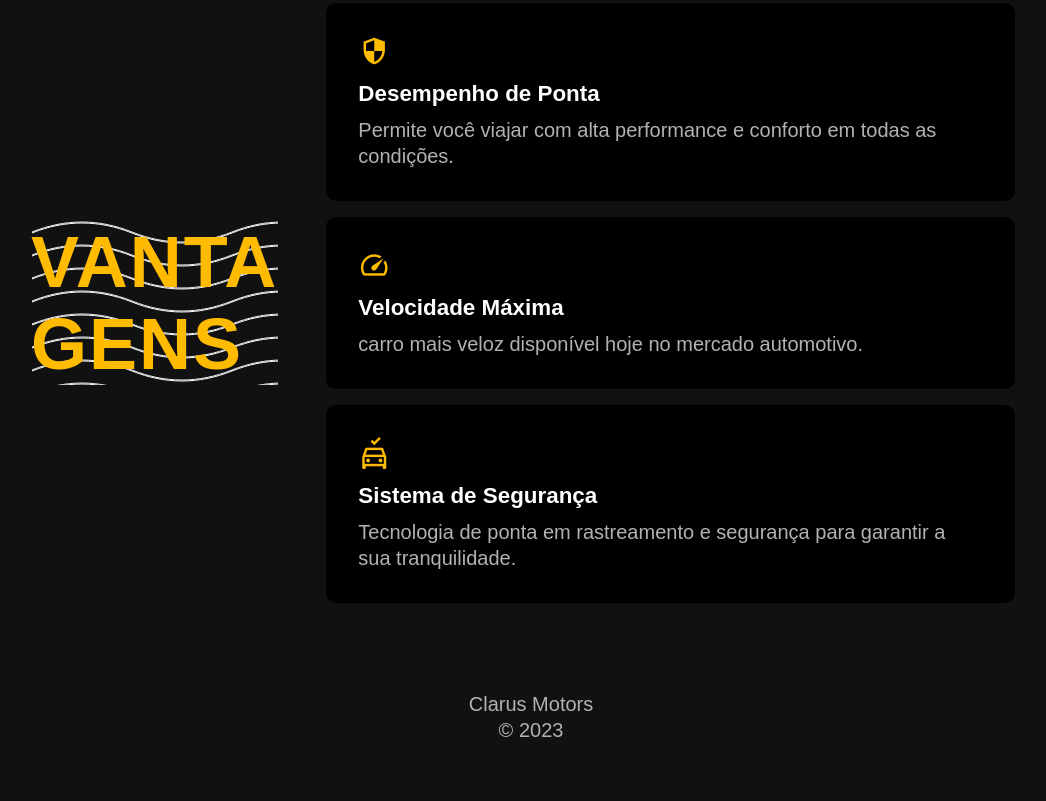
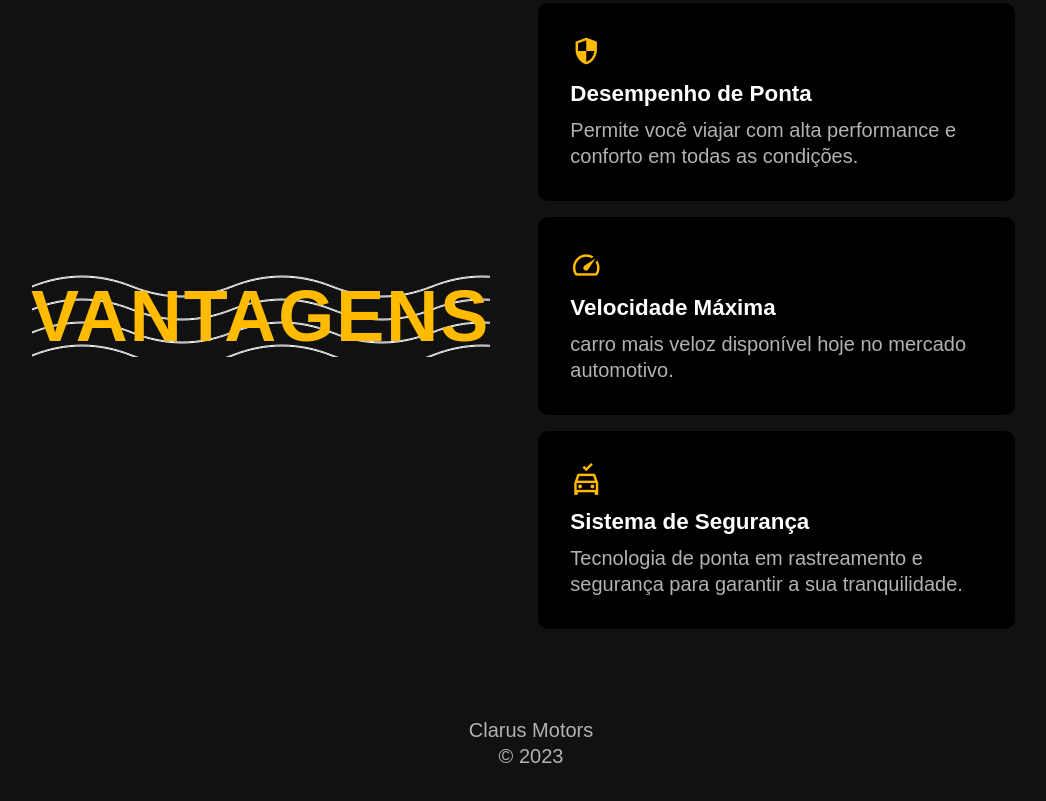
Before and after one commit to Dev-Sistemas-CFP502/atividade-de-responsividade-fantinelli, a plain HTML site: page index.html in a window 1280 px wide. Shown: the part 773-1574 px from the top of the page, without its empty margins (109-1155 px from the left). Drawn offline with nearby package versions, Linux system fonts and the light colour scheme.

Commit message:
Update index.html

```diff
--- a/index.html
+++ b/index.html
@@ -37,7 +37,7 @@
     </article>
     <section class="vantagens">
       <div class="vantagens-titulo">
-        <h2>VANTA<br>GENS</h2>
+        <h2>VANTAGENS</h2>
       </div>
       <nav>
         <ul class="vantagens-lista">
```
